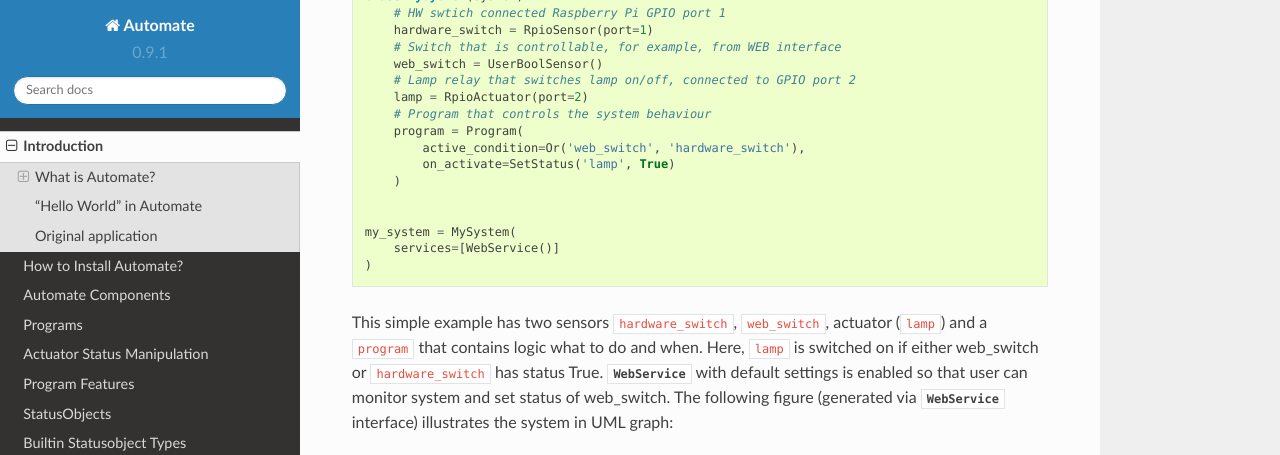
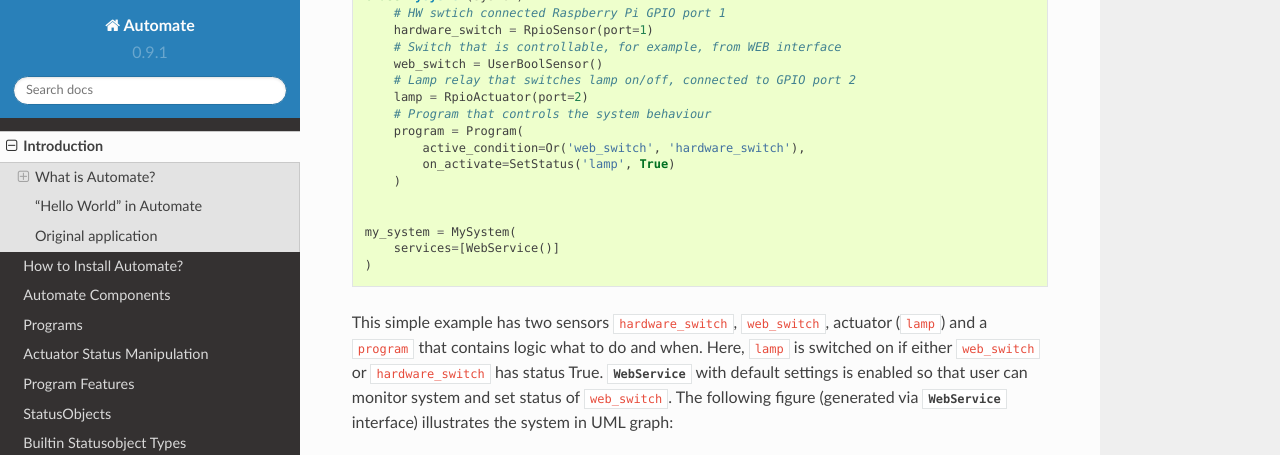
Before and after one commit to tuomas2/automate, a Sphinx documentation site: the page built from docs/source/introduction.rst, in a window 1280 px wide and 900 px high, scrolled down 1029 px, cut to the strip 0-455 px from the top of the window. Built offline with Sphinx 7.4.7 and the Read the Docs theme 2.0.0, drawn with Linux system fonts in a browser that asks for light colours.

```diff
--- a/docs/source/introduction.rst
+++ b/docs/source/introduction.rst
@@ -47,10 +47,10 @@ Let us consider following short Automate program as a first example:
 .. literalinclude:: hello_world.py
 
 This simple example has two sensors ``hardware_switch``, ``web_switch``, actuator (``lamp``) and a ``program`` that
-contains logic what to do and when. Here, ``lamp`` is switched on if either web_switch or ``hardware_switch`` has
+contains logic what to do and when. Here, ``lamp`` is switched on if either ``web_switch`` or ``hardware_switch`` has
 status True. :class:`~automate_webui.webui.WebService` with default settings is enabled so that user can
 monitor system and set
-status of web_switch. The following figure (generated via :class:`~automate_webui.webui.WebService` interface)
+status of ``web_switch``. The following figure (generated via :class:`~automate_webui.webui.WebService` interface)
 illustrates the system in UML graph:
 
 .. uml::
```
Also changed, not shown: README.rst (+4 -5 lines).
